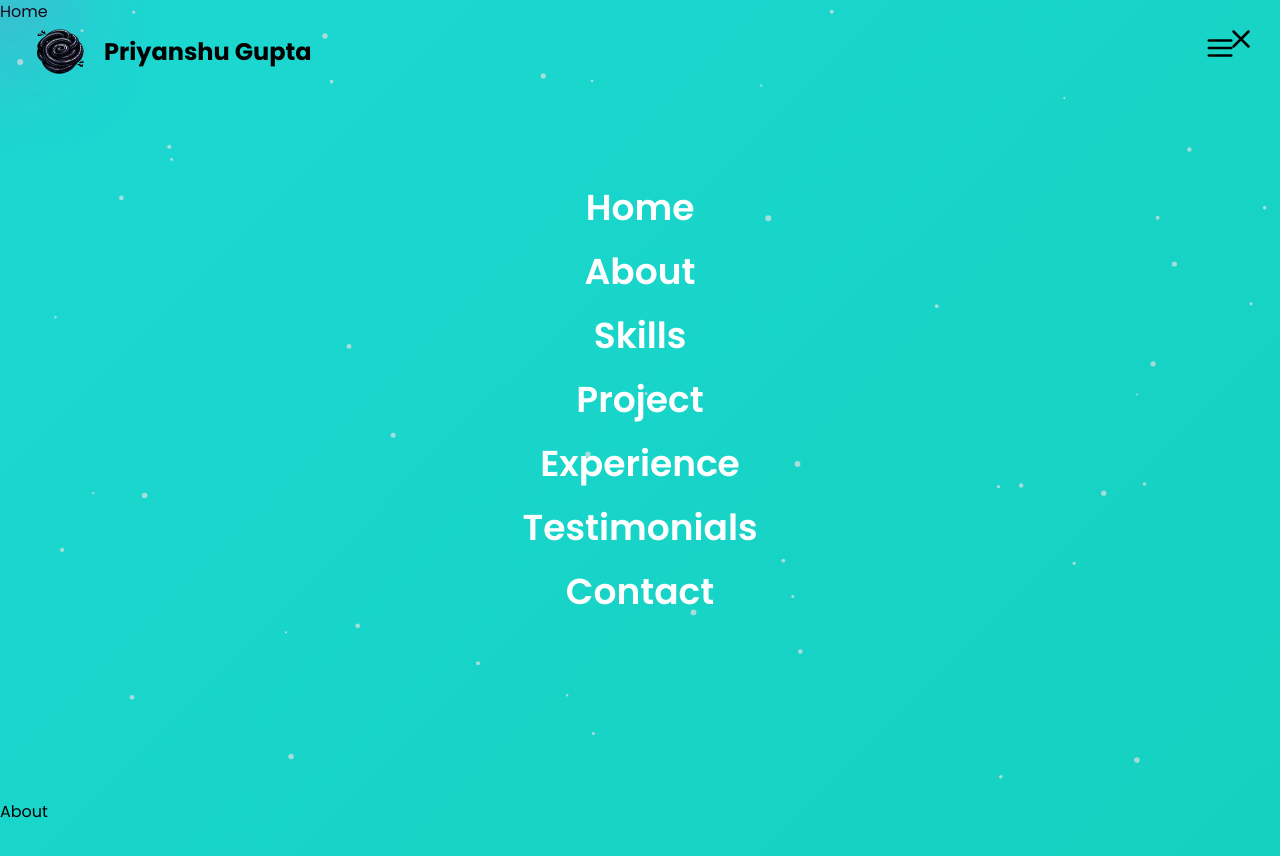
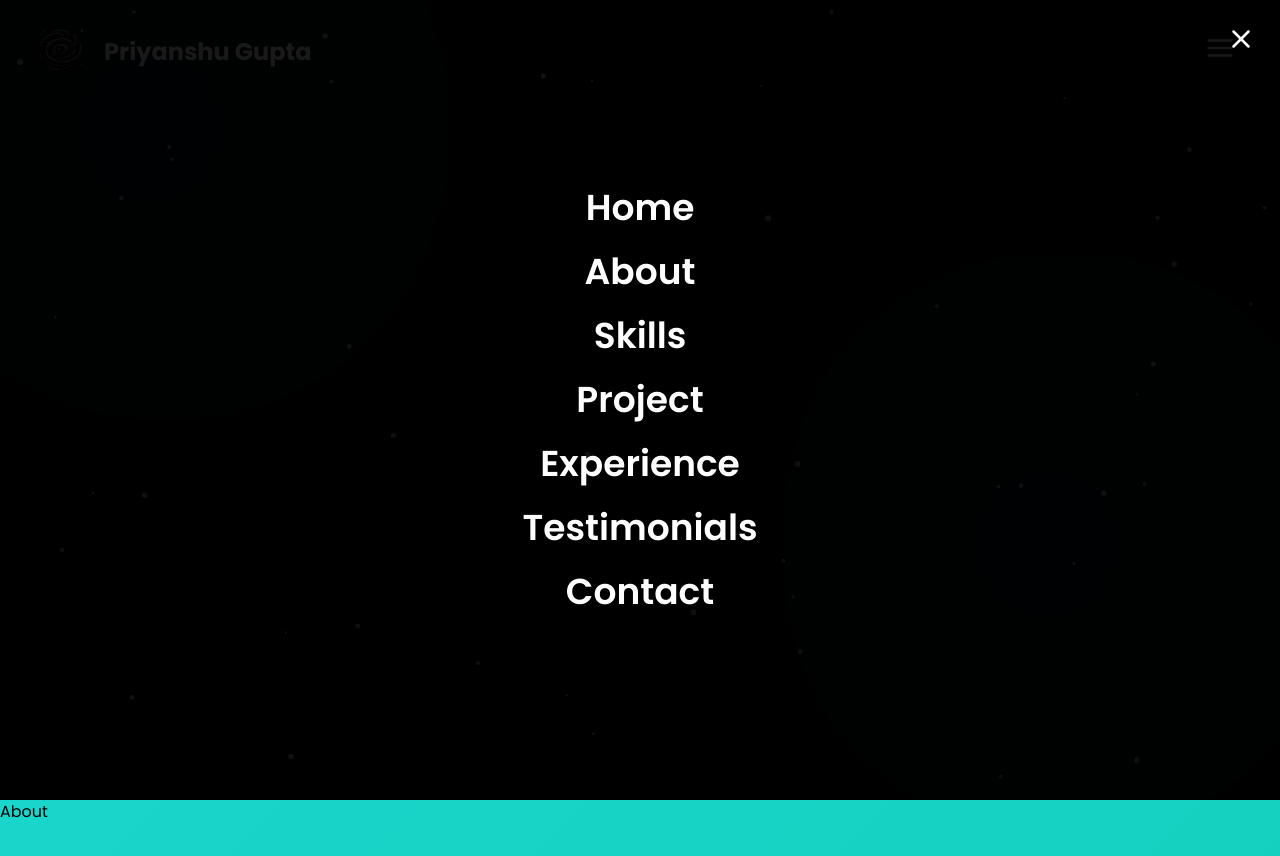
Before and after one commit to priyanshukumargupta01/Portfolio, a React (Vite) app: page / in a window 1280 px wide. Both pictures are taken after a click on the button 1220 px from the left and 48 px from the top of the page. Shown: the top 856 px of the page. Built offline with nearby package versions, Linux system fonts and the light colour scheme.

Commit message:
Updated homePage

```diff
--- a/src/App.jsx
+++ b/src/App.jsx
@@ -1,7 +1,7 @@
 
 import Navbar from "./componenets/Navbar";
 import CustomCursor from "./componenets/CustomCursor"
-import ParticalBackground from "./componenets/ParticleBackground"
+// import ParticalBackground from "./componenets/ParticleBackground"
 import About from "./sections/About"
 import Home from "./sections/Home";
 import Contact from "./sections/Contact";
@@ -15,7 +15,7 @@ const App = () => {
   return (
     <div className="relative gradient text-black">
       <CustomCursor />
-      <ParticalBackground />
+      {/* <ParticalBackground />  */}
       <Navbar />
       <Home />
       <About />
--- a/src/componenets/Navbar.jsx
+++ b/src/componenets/Navbar.jsx
@@ -1,4 +1,4 @@
-import { useState } from "react";
+import { useEffect, useRef, useState } from "react";
 import OverlayMenu from "./OverlayMenu";
 import Logo from "../assets/Logo.png";
 import { FiMenu } from "react-icons/fi";
@@ -6,6 +6,14 @@ import { FiMenu } from "react-icons/fi";
 export default function Navbar() {
   const [menuOpen, setMenuOpen] = useState(false);
   const [visible, setVisible] = useState(true);
+  const [forceVisible, setForceVisible] = useState(false)
+
+  const lastScrollY= useRef(0)
+  const timerId = useRef(null);
+
+  useEffect(()=>{
+
+  })
 
   return (
     <>
@@ -16,12 +24,12 @@ export default function Navbar() {
       >
         <div className="flex gap-2 items-center">
           <img src={Logo} alt="logo" className="w-18 h-18" />
-          <div className="text-2xl font-bold hidden sm:block">
+          <div className="text-2xl font-bold hidden sm:block text-white">
             Priyanshu Gupta
           </div>
         </div>
 
-        <div className="block lg:absolute right-0 lg:translate-x-1/2 mr-15 text-3xl focus:outline-none">
+        <div className="block lg:absolute right-0 lg:translate-x-1/2 mr-15 text-3xl focus:outline-none text-white">
           <button
             onClick={() => {
               setMenuOpen(true);
--- a/src/componenets/OverlayMenu.jsx
+++ b/src/componenets/OverlayMenu.jsx
@@ -5,9 +5,15 @@ export default function OverlayMenu({ isOpen, onClose }) {
   return (
     <AnimatePresence>
       {isOpen && (
-        <motion.div className="fixed inset-0 flex items-center justify-center z-50">
-
-          <button onClick={onClose} className="absolute top-6 right-6 text-3xl">
+        <motion.div
+          className="fixed inset-0 flex items-center justify-center z-50 "
+          initial={{ clipPath: "circle(0% at ${origin})" }}
+          animate={{ clipPath: "circle(150% at ${origin})" }}
+          exit={{ clipPath: "circle(0% at ${origin})" }}
+          transition={{ duration: 0.7, ease: [0.4, 0.0, 0.2, 1] }}
+          style={{ backgroundColor: "rgba(0,0,0,0.9)" }}
+        >
+          <button onClick={onClose} className="absolute top-6 right-6 text-3xl text-white">
             <FiX />
           </button>
 
--- a/src/sections/Home.jsx
+++ b/src/sections/Home.jsx
@@ -1,9 +1,37 @@
-import React from 'react'
+import ParticalBackground from "../componenets/ParticleBackground"
 
-const Home = () => {
-  return (
-    <div className="h-screen w-full">Home</div>
+export default function Home(){
+  return(
+    <section
+    id="Home" className="w-full h-screen relative bg-black overflow-hidden" >
+    <ParticalBackground />
+
+    <div className="absolute inset-0">
+   <div
+  className="absolute -top-32 -left-32
+  w-[70vw] sm:w-[50vw] md:w-[40vw]
+  h-[70vw] sm:h-[50vw] md:h-[40vw]
+  max-w-([500px]) max-h-([500px])
+  rounded-full
+  bg-gradient-to-r from-[#302b63] via-[#00b8f8] to-[#1cd8d2]
+  opacity-30 sm:opacity-20 md:opacity-10
+  blur-[100px] sm:blur-[130px] md:blur-[150px]
+  animate-pulse"
+/>
+
+<div
+  className="absolute bottom-0 right-0
+  w-[70vw] sm:w-[50vw] md:w-[40vw]
+  h-[70vw] sm:h-[50vw] md:h-[40vw]
+  max-w-([500px]) max-h-([500px])
+  rounded-full
+  bg-gradient-to-r from-[#302b63] via-[#00b8f8] to-[#1cd8d2]
+  opacity-30 sm:opacity-20 md:opacity-10
+  blur-[100px] sm:blur-[130px] md:blur-[150px]
+  animate-pulse delay-500"
+/>
+    </div>
+    </section>
   )
+
 }
-
-export default Home
```
